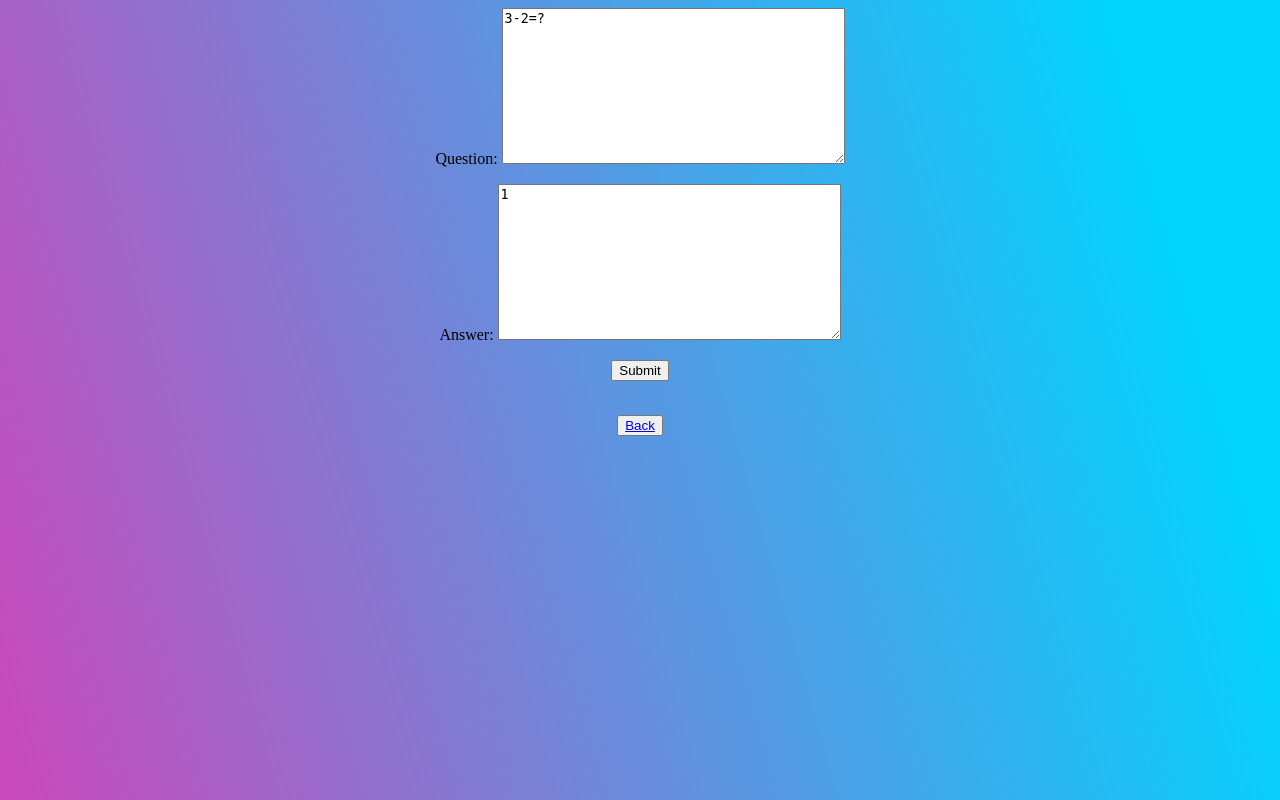
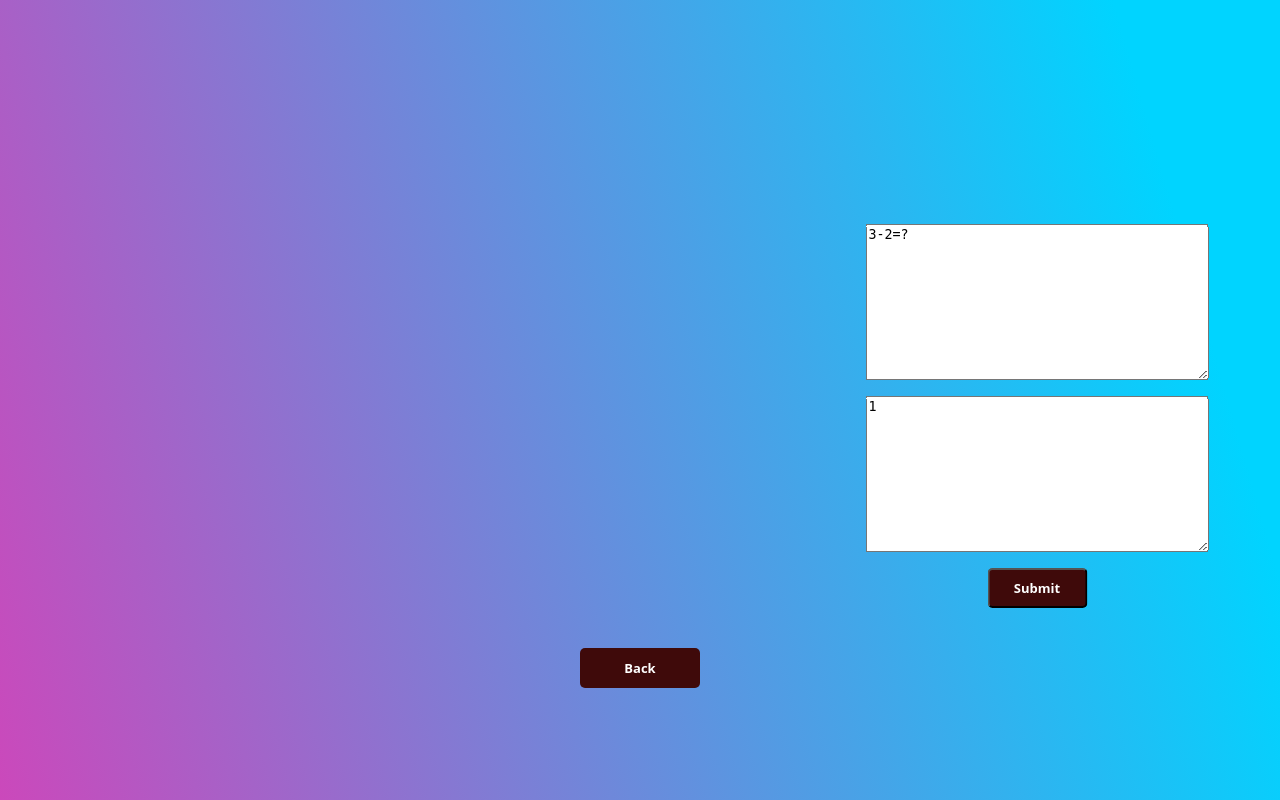
Before and after one commit to harsha3604/school-app, a Django app: page /teacher/8/update/ in a window 1280 px wide. Run offline with Django 4.2, Linux system fonts and the light colour scheme; a user stored in the database is signed in; data comes from the database, SQL or seed files in the repository; both versions use the stored data as it was after the commit; some web fonts are replaced.

Commit message:
fixes and updates

```diff
--- a/static/css/style.css
+++ b/static/css/style.css
@@ -134,6 +134,8 @@ body {
 
 /* ----------------------------------------------------------- LOGIN PAGE -------------------------------------------------- */
 
+
+
 /* ----------------------------------------------------------- SIGNUP PAGE ------------------------------------------------- */
 .signup-box {
     width: 480px;
@@ -198,12 +200,15 @@ body {
 }
 
 .signup-text p {
-    transform: translate(-25%, 1500%);
-    font-size: x-large;
+    transform: translate(200%, 1750%);
+    width: 10%;
+    font-size: larger;
     font-family: 'Open Sans', sans-serif;
 }
 
 /* ----------------------------------------------------------- SIGNUP PAGE ------------------------------------------------- */
+
+
 
 /* ----------------------------------------------------------- LOGOUT PAGE ------------------------------------------------- */
 
@@ -231,3 +236,185 @@ body {
 }
 
 /* ----------------------------------------------------------- LOGOUT PAGE ------------------------------------------------- */
+
+
+
+/* ----------------------------------------------------------- TEACHER PAGE ------------------------------------------------- */
+
+/*----------------------------------------------------TEACHER HOME*/
+.teacher-p {
+    text-align: right;
+    font-family: 'Open Sans', sans-serif;
+    font-size: x-large;
+}
+
+.teacher-main-table {
+    border-collapse: collapse;
+    margin: auto;
+    font-family: 'Open Sans', sans-serif;
+    font-size-adjust: initial;
+}
+
+.teacher-main-table td,
+th {
+    padding: 1rem;
+    text-align: center;
+    border-radius: 5px;
+}
+
+.teacher-main-table tr {
+    background: #eee;
+}
+
+.teacher-button {
+    display: block;
+    width: 150px;
+    height: 20px;
+    background: #3f0a0a;
+    padding: 10px;
+    text-align: center;
+    border-radius: 5px;
+    color: white;
+    font-weight: bold;
+    line-height: 22px;
+    text-decoration: none;
+    font-size: small;
+    font-family: 'Open Sans', sans-serif;
+    margin: auto;
+}
+
+
+.teacher-list-button {
+    display: block;
+    width: 100px;
+    height: 20px;
+    background: #3f0a0a;
+    padding: 10px;
+    text-align: center;
+    border-radius: 5px;
+    color: white;
+    font-weight: bold;
+    line-height: 22px;
+    text-decoration: none;
+    font-size: small;
+    font-family: 'Open Sans', sans-serif;
+    margin: auto;
+}
+
+/*-----------------------------------------------------TEACHER DETAIL*/
+.teacher-detail-table {
+    text-align: center;
+    margin-left: auto;
+    margin-right: auto;
+    font-family: 'Open Sans', sans-serif;
+    font-size: larger;
+
+}
+
+/*------------------------------------------------------TEACHER UPDATE*/
+.teacher-update {
+    position: absolute;
+    transform: translate(250%, 50%);
+
+}
+
+.teacher-update input[type=submit] {
+    display: block;
+    width: 100px;
+    height: 40px;
+    background: #3f0a0a;
+    padding: 10px;
+    text-align: center;
+    border-radius: 5px;
+    color: white;
+    font-weight: bold;
+    line-height: 5px;
+    text-decoration: none;
+    font-size: small;
+    font-family: 'Open Sans', sans-serif;
+    margin: auto;
+    cursor: pointer;
+}
+
+.teacher-button-update {
+    transform: translate(0%, 1600%);
+    display: block;
+    width: 100px;
+    height: 20px;
+    background: #3f0a0a;
+    padding: 10px;
+    text-align: center;
+    border-radius: 5px;
+    color: white;
+    font-weight: bold;
+    line-height: 20px;
+    text-decoration: none;
+    font-size: small;
+    font-family: 'Open Sans', sans-serif;
+    margin: auto;
+    cursor: pointer;
+}
+
+/*----------------------------------------------------TEACHER DELETE*/
+.teacher-delete {
+    transform: translate(0%, 125%);
+}
+
+.teacher-delete input[type=submit] {
+    display: block;
+    width: 100px;
+    height: 40px;
+    background: #3f0a0a;
+    padding: 10px;
+    text-align: center;
+    border-radius: 5px;
+    color: white;
+    font-weight: bold;
+    line-height: 5px;
+    text-decoration: none;
+    font-size: small;
+    font-family: 'Open Sans', sans-serif;
+    margin: auto;
+    cursor: pointer;
+}
+
+.teacher-delete p {
+    font-size: x-large;
+    font-family: 'Open Sans', sans-serif;
+}
+
+/*----------------------------------------------------TEACHER CREATE*/
+.teacher-create {
+    position: absolute;
+    transform: translate(250%, 50%);
+}
+
+.teacher-create input[type=submit] {
+    display: block;
+    width: 100px;
+    height: 40px;
+    background: #3f0a0a;
+    padding: 10px;
+    text-align: center;
+    border-radius: 5px;
+    color: white;
+    font-weight: bold;
+    line-height: 5px;
+    text-decoration: none;
+    font-size: small;
+    font-family: 'Open Sans', sans-serif;
+    margin: auto;
+    cursor: pointer;
+}
+
+/* ----------------------------------------------------------- TEACHER PAGE ------------------------------------------------- */
+
+
+
+/* ----------------------------------------------------------- STUDENT PAGE ------------------------------------------------- */
+
+
+
+
+
+/* ----------------------------------------------------------- STUDENT PAGE ------------------------------------------------- */
--- a/teacher/forms.py
+++ b/teacher/forms.py
@@ -5,3 +5,10 @@ class QuestionForm(forms.ModelForm):
     class Meta:
         model = Question
         fields=['question','answer']
+    def __init__(self, *args, **kwargs):
+        super(QuestionForm, self).__init__(*args, **kwargs)
+        self.fields['question'].widget.attrs.update({'placeholder':('Question')})
+        self.fields['answer'].widget.attrs.update({'placeholder':('Answer')})
+
+        self.fields['question'].label=""
+        self.fields['answer'].label=""
--- a/teacher/models.py
+++ b/teacher/models.py
@@ -3,8 +3,8 @@ from user.models import *
 # Create your models here.
 class Question(models.Model):
 
-    question = models.TextField(max_length=200,default='Question Here.')
-    answer = models.TextField(max_length=200,default='Answer Here.')
+    question = models.TextField(max_length=200)
+    answer = models.TextField(max_length=200)
     user = models.ForeignKey(Teacher,on_delete=models.CASCADE,null=True)
     q_subject = models.CharField(max_length=25,null=True,blank=True,choices = SUBJECT_CHOICES)
 
--- a/teacher/templates/teacher/create.html
+++ b/teacher/templates/teacher/create.html
@@ -1,5 +1,6 @@
 {% extends 'base.html' %}
 {% block content%}
+<div class="teacher-create">
     <form method="POST" enctype="multipart/form-data">
 
         <!-- Security token -->
@@ -10,5 +11,6 @@
 
         <input type="submit" value="Submit">
     </form>
-<button><a href="{% url 'teacher' %}">Back</a></button>
+    <a class="teacher-button" href="{% url 'teacher' %}">Back</a>
+</div>
 {% endblock %}
--- a/teacher/templates/teacher/update.html
+++ b/teacher/templates/teacher/update.html
@@ -1,10 +1,9 @@
 {% extends 'base.html' %}
 {% block content%}
-<form action="{% url 'teacher.update' pk=question.id %}" method="post">
+<form class="teacher-update" action="{% url 'teacher.update' pk=question.id %}" method="post">
     {% csrf_token %}
     {{form.as_p}}
-    <button type="submit">Submit</button>
+    <input type="submit" value="Submit" />
 </form>
-<br>
-<button><a href="{% url 'teacher' %}">Back</a></button>
+<a class="teacher-button-update" href="{% url 'teacher' %}">Back</a>
 {% endblock %}
--- a/user/templates/user/signup.html
+++ b/user/templates/user/signup.html
@@ -10,9 +10,9 @@
         <a class="logout-button" href="{% url 'login' %}">Back</a>
     </form>
 </div>
-
 <div class="signup-text">
     <p>Create questions.</p>
     <p>Take quizzes.</p>
 </div>
+
 {% endblock%}
```
Also changed, not shown: teacher/templates/teacher/delete.html (+10 -7 lines), teacher/templates/teacher/detail.html (+14 -4 lines), teacher/templates/teacher/teacher.html (+22 -14 lines), user/forms.py (+16 -24 lines), db.sqlite3, teacher/migrations/0004_alter_question_answer_alter_question_question.py (added). Lines whose indentation alone changed are shown as unchanged.
